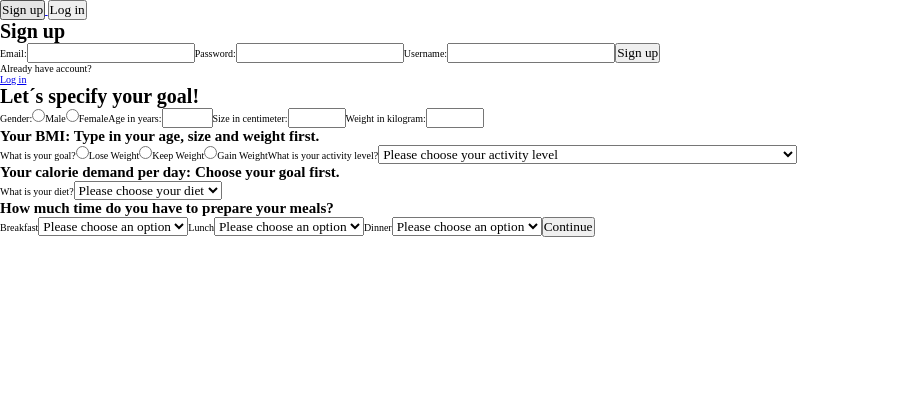
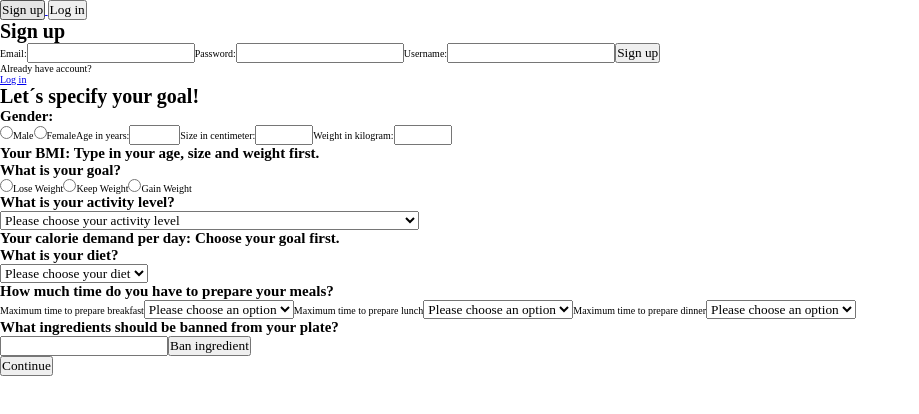
Before and after one commit to Cyber-SW/ratatouille, a React (Vite) app in the folder food-prep-client/: page /signup in a window 1280 px wide. Shown: the top 414 px of the page, without its empty margins (0-919 px from the left). Built offline with nearby package versions, Linux system fonts and the light colour scheme.

Commit message:
finished user information form

```diff
--- a/food-prep-client/src/components/SignupUserInformation.jsx
+++ b/food-prep-client/src/components/SignupUserInformation.jsx
@@ -4,18 +4,21 @@ import PropTypes from "prop-types"
 
 function SignupUserInformation({ handleUserInformation }) {
     const [gender, setGender] = useState("")
-    const [age, setAge] = useState(null)
-    const [size, setSize] = useState(null)
-    const [weight, setWeight] = useState(null)
-    const [bmi, setBmi] = useState(null)
+    const [age, setAge] = useState("")
+    const [size, setSize] = useState("")
+    const [weight, setWeight] = useState("")
+    const [bmi, setBmi] = useState("")
     const [goal, setGoal] = useState("")
-    const [calorieDemand, setCalorieDemand] = useState(null)
+    const [activityLevel, setActivityLevel] = useState("")
+    const [calorieDemand, setCalorieDemand] = useState("")
     const [diet, setDiet] = useState("")
     const [breakfastTime, setBreakfastTime] = useState("")
     const [lunchTime, setLunchTime] = useState("")
     const [dinnerTime, setDinnerTime] = useState("")
+    const [excludedIngredients, setExcludedIngredients] = useState([])
+    const [currentIngredient, setCurrentIngredient] = useState("")
 
-    const [errorMessage, setErrorMessage] = useState(undefined)
+    const [errorMessage, setErrorMessage] = useState("")
 
 
     const handleGender = (e) => setGender(e.target.value)
@@ -25,6 +28,16 @@ function SignupUserInformation({ handleUserInformation }) {
     const handleBreakfastTime = (e) => setBreakfastTime(e.target.value)
     const handleLunchTime = (e) => setLunchTime(e.target.value)
     const handleDinnerTime = (e) => setDinnerTime(e.target.value)
+
+    function handleAddIngredient() {
+        if (currentIngredient && !excludedIngredients.includes(currentIngredient)) {
+            setExcludedIngredients([...excludedIngredients, currentIngredient])
+            setCurrentIngredient("")
+        }
+        if (excludedIngredients.includes(currentIngredient)) {
+            setErrorMessage("This ingredient is already banned.")
+        }
+    }
 
     function handleSize (e) {
         setSize(e.target.value)
@@ -46,20 +59,20 @@ function SignupUserInformation({ handleUserInformation }) {
 
     function calculateCalorieDemand(e) {
         if (e.target.value === "Only sitting or lying / Frail people") {
-            gender === "Female" ? setCalorieDemand(((0.9 * weight * 24) * 1.2).toFixed(0))
-            : setCalorieDemand(((weight * 24) * 1.2).toFixed(0))
+            gender === "Female" ? setCalorieDemand(((0.9 * weight * 24) * 1.2).toFixed(0)) && setActivityLevel(e.target.value)
+            : setCalorieDemand(((weight * 24) * 1.2).toFixed(0)) && setActivityLevel(e.target.value)
         } else if (e.target.value === "Sedentary, hardly any physical activity / Office work at the desk") {
-            gender === "Female" ? setCalorieDemand(((0.9 * weight * 24) * 1.4).toFixed(0))
-            : setCalorieDemand(((weight * 24) * 1.5).toFixed(0))
+            gender === "Female" ? setCalorieDemand(((0.9 * weight * 24) * 1.4).toFixed(0)) && setActivityLevel(e.target.value)
+            : setCalorieDemand(((weight * 24) * 1.5).toFixed(0)) && setActivityLevel(e.target.value)
         } else if (e.target.value === "Predominantly sitting, walking and standing / Students, pupils, cab drivers") {
-            gender === "Female" ? setCalorieDemand(((0.9 * weight * 24) * 1.6).toFixed(0))
-            : setCalorieDemand(((weight * 24) * 1.7).toFixed(0))
+            gender === "Female" ? setCalorieDemand(((0.9 * weight * 24) * 1.6).toFixed(0)) && setActivityLevel(e.target.value)
+            : setCalorieDemand(((weight * 24) * 1.7).toFixed(0)) && setActivityLevel(e.target.value)
         } else if (e.target.value === "Mainly standing and walking / Salesman, waiter, craftsman") {
-            gender === "Female" ? setCalorieDemand(((0.9 * weight * 24) * 1.8).toFixed(0))
-            : setCalorieDemand(((weight * 24) * 1.9).toFixed(0))
+            gender === "Female" ? setCalorieDemand(((0.9 * weight * 24) * 1.8).toFixed(0)) && setActivityLevel(e.target.value)
+            : setCalorieDemand(((weight * 24) * 1.9).toFixed(0)) && setActivityLevel(e.target.value)
         } else if (e.target.value === "Physically demanding work / Farmers, high performance athletes") {
-            gender === "Female" ? setCalorieDemand(((0.9 * weight * 24) * 2.2).toFixed(0))
-            : setCalorieDemand(((weight * 24) * 2.4).toFixed(0))
+            gender === "Female" ? setCalorieDemand(((0.9 * weight * 24) * 2.2).toFixed(0)) && setActivityLevel(e.target.value)
+            : setCalorieDemand(((weight * 24) * 2.4).toFixed(0)) && setActivityLevel(e.target.value)
         }
     }
 
@@ -67,8 +80,23 @@ function SignupUserInformation({ handleUserInformation }) {
         <div>
             <h1>Let´s specify your goal!</h1>
 
-            <form onSubmit={() => handleUserInformation({ gender: gender, age: age, size: size, weight: weight, bmi: bmi, goal: goal, calorieDemand: calorieDemand, diet: diet, breakfastTime: breakfastTime, lunchTime: lunchTime, dinnerTime: dinnerTime })}>
-                <label>Gender:</label>
+            <form onSubmit={() => handleUserInformation({
+                gender: gender,
+                age: age,
+                size: size,
+                weight: weight,
+                bmi: bmi,
+                goal: goal,
+                activityLevel: activityLevel,
+                calorieDemand: calorieDemand,
+                diet: diet,
+                breakfastTime: breakfastTime,
+                lunchTime: lunchTime,
+                dinnerTime: dinnerTime,
+                excludedIngredients: excludedIngredients
+                })}>
+
+                <h2>Gender:</h2>
                 <input type="radio" name="gender" value="Male" onChange={handleGender} />
                 <label>Male</label>
                 <input type="radio" name="gender" value="Female" onChange={handleGender} />
@@ -90,7 +118,7 @@ function SignupUserInformation({ handleUserInformation }) {
                 : "" }</h2>
                 {/* dont forget the missing conditionals */}
 
-                <label>What is your goal?</label>
+                <h2>What is your goal?</h2>
                 <input type="radio" name="goal" value="Lose Weight" onChange={handleGoal} />
                 <label>Lose Weight</label>
                 <input type="radio" name="goal" value="Keep Weight" onChange={handleGoal} />
@@ -98,7 +126,7 @@ function SignupUserInformation({ handleUserInformation }) {
                 <input type="radio" name="goal" value="Gain Weight" onChange={handleGoal} />
                 <label>Gain Weight</label>
 
-                <label>What is your activity level?</label>
+                <h2>What is your activity level?</h2>
                 <select name="calorie demand" id="calorie-demand" onChange={calculateCalorieDemand}>
                     <option value="" selected disabled hidden>Please choose your activity level</option>
                     <option value="Only sitting or lying / Frail people">Only sitting or lying / Frail people</option>
@@ -110,7 +138,7 @@ function SignupUserInformation({ handleUserInformation }) {
 
                 <h2>Your calorie demand per day: {calorieDemand ? calorieDemand : "Choose your goal first."}</h2>
 
-                <label>What is your diet?</label>
+                <h2>What is your diet?</h2>
                 <select name="diet" id="diet" onChange={handleDiet}>
                     <option value="" selected disabled hidden>Please choose your diet</option>
                     <option value="Low carb">Low carb</option>
@@ -120,27 +148,37 @@ function SignupUserInformation({ handleUserInformation }) {
                 </select>
 
                 <h2>How much time do you have to prepare your meals?</h2>
-                <label>Breakfast</label>
-                <select name="diet" id="diet" onChange={handleBreakfastTime}>
+                <label>Maximum time to prepare breakfast</label>
+                <select name="breakfast time" id="breakfast-time" onChange={handleBreakfastTime}>
+                    <option value="">Please choose an option</option>
+                    <option value="10 minutes">10 minutes</option>
+                    <option value="20 minutes">20 minutes</option>
+                    <option value="30 minutes">30 minutes</option>
+                </select>
+                <label>Maximum time to prepare lunch</label>
+                <select name="lunch time" id="lunch-time" onChange={handleLunchTime}>
+                    <option value="" selected disabled hidden>Please choose an option</option>
+                    <option value="15 minutes">15 minutes</option>
+                    <option value="30 minutes">30 minutes</option>
+                    <option value="60 minutes">60 minutes</option>
+                </select>
+                <label>Maximum time to prepare dinner</label>
+                <select name="dinner time" id="dinner-time" onChange={handleDinnerTime}>
                     <option value="" selected disabled hidden>Please choose an option</option>
                     <option value="10 minutes">10 minutes</option>
                     <option value="20 minutes">20 minutes</option>
                     <option value="30 minutes">30 minutes</option>
                 </select>
-                <label>Lunch</label>
-                <select name="diet" id="diet" onChange={handleLunchTime}>
-                    <option value="" selected disabled hidden>Please choose an option</option>
-                    <option value="15 minutes">15 minutes</option>
-                    <option value="30 minutes">30 minutes</option>
-                    <option value="60 minutes">60 minutes</option>
-                </select>
-                <label>Dinner</label>
-                <select name="diet" id="diet" onChange={handleDinnerTime}>
-                    <option value="" selected disabled hidden>Please choose an option</option>
-                    <option value="10 minutes">10 minutes</option>
-                    <option value="20 minutes">20 minutes</option>
-                    <option value="30 minutes">30 minutes</option>
-                </select>
+
+                <h2>What ingredients should be banned from your plate?</h2>
+                <input type="text" name="excludedIngredients" value={currentIngredient} onChange={(e) => setCurrentIngredient(e.target.value)} />
+                <button type="button" onClick={handleAddIngredient}>Ban ingredient</button>
+
+                <ul>
+                    { excludedIngredients.map((ingredient, index) => (
+                        <li key={index}>{ingredient}</li>
+                    ))}
+                </ul>
 
                 <button type="submit">Continue</button>
             </form>
--- a/food-prep-client/src/components/SignupUserLogin.jsx
+++ b/food-prep-client/src/components/SignupUserLogin.jsx
@@ -7,7 +7,7 @@ function SignupUserLogin({ handleUserLoginInformation }) {
     const [email, setEmail] = useState("")
     const [password, setPassword] = useState("")
     const [username, setUsername] = useState("")
-    const [errorMessage, setErrorMessage] = useState(undefined)
+    const [errorMessage, setErrorMessage] = useState("")
 
 
     const handleEmail = (e) => setEmail(e.target.value)
--- a/food-prep-client/src/pages/SignupPage.jsx
+++ b/food-prep-client/src/pages/SignupPage.jsx
@@ -5,24 +5,25 @@ import SignupUserLogin from "../components/SignupUserLogin"
 import SignupUserInformation from "../components/SignupUserInformation"
 
 
-function SignupPage(props) {
+function SignupPage() {
   //user login information
   const [email, setEmail] = useState("")
   const [password, setPassword] = useState("")
   const [username, setUsername] = useState("")
 
-  //user goal information
+  //user information
   const [gender, setGender] = useState("")
-  const [age, setAge] = useState(0)
-  const [size, setSize] = useState(0)
-  const [weight, setWeight] = useState(0)
-  const [bmi, setBmi] = useState(0)
+  const [age, setAge] = useState("")
+  const [size, setSize] = useState("")
+  const [weight, setWeight] = useState("")
+  const [bmi, setBmi] = useState("")
   const [goal, setGoal] = useState("")
-  const [calorieDemand, setCalorieDemand] = useState(0)
-
-  //user preference information
+  const [activityLevel, setActivityLevel] = useState("")
+  const [calorieDemand, setCalorieDemand] = useState("")
   const [diet, setDiet] = useState("")
-  const [time, setTime] = useState("")
+  const [breakfastTime, setBreakfastTime] = useState("")
+  const [lunchTime, setLunchTime] = useState("")
+  const [dinnerTime, setDinnerTime] = useState("")
   const [excludedIngredients, setExcludedIngredients] = useState([])
 
   //error handling
@@ -40,45 +41,49 @@ function SignupPage(props) {
   }
 
   //handle user goal information
-  const handleUserInformation = (userGoalData) => {
-    userGoalData.preventDefault()
+  const handleUserInformation = (userInformation) => {
+    userInformation.preventDefault()
 
-    setGender(userGoalData.gender)
-    setAge(userGoalData.age)
-    setSize(userGoalData.size)
-    setWeight(userGoalData.weight)
-    //calculate bmi and show it in the user interface then show calorie demand based on goal
-    setBmi(bmi)
-    setGoal(goal)
-    setCalorieDemand(calorieDemand)
+    setGender(userInformation.gender)
+    setAge(userInformation.age)
+    setSize(userInformation.size)
+    setWeight(userInformation.weight)
+    setBmi(userInformation.bmi)
+    setGoal(userInformation.goal)
+    setActivityLevel(userInformation.activityLevel)
+    setCalorieDemand(userInformation.calorieDemand)
+    setDiet(userInformation.diet)
+    setBreakfastTime(userInformation.breakfastTime)
+    setLunchTime(userInformation.lunchTime)
+    setDinnerTime(userInformation.dinnerTime)
+    setExcludedIngredients(userInformation.excludedIngredients)
+
+    handleSignupSubmit()
   }
 
   const handleSignupSubmit = (e) => {
     e.preventDefault();
-    // Create an object representing the request body
-    const requestBody = { preferences, time, excludedIngredients }
-
-    setPreferences(preferences)
-    setTime(time)
-    setExcludedIngredients(excludedIngredients)
 
     const userData = {
       email: email,
       password: password,
       username: username,
-
       gender: gender,
       age: age,
       size: size,
       weight: weight,
       bmi: bmi,
       goal: goal,
+      activityLevel: activityLevel,
       calorieDemand: calorieDemand,
-
       diet: diet,
-      time: time,
+      breakfastTime: breakfastTime,
+      lunchTime: lunchTime,
+      dinnerTime: dinnerTime,
       excludedIngredients: excludedIngredients
     }
+
+    console.log(userData)
 
     authService.signup(userData)
       .then((response) => {
@@ -97,26 +102,7 @@ function SignupPage(props) {
 
       <SignupUserInformation handleUserInformation={handleUserInformation} />
 
-
-      {/* <h1>Sign up</h1>
-
-      <form onSubmit={handleSignupSubmit}>
-        <label>Email:</label>
-        <input type="email" name="email" value={email} onChange={handleEmail} />
-
-        <label>Password:</label>
-        <input type="password" name="password" value={password} onChange={handlePassword} />
-
-        <label>Username:</label>
-        <input type="text" name="username" value={username} onChange={handleUsername} />
-
-        <button type="submit">Sign up</button>
-      </form>
-
       { errorMessage && <p className="error-message">{errorMessage}</p> }
-
-      <p>Already have account?</p>
-      <Link to={"/login"}> Log in</Link> */}
     </div>
   )
 }
```
Also changed, not shown: 1 other file (tests, documents, lock files or other folders).
